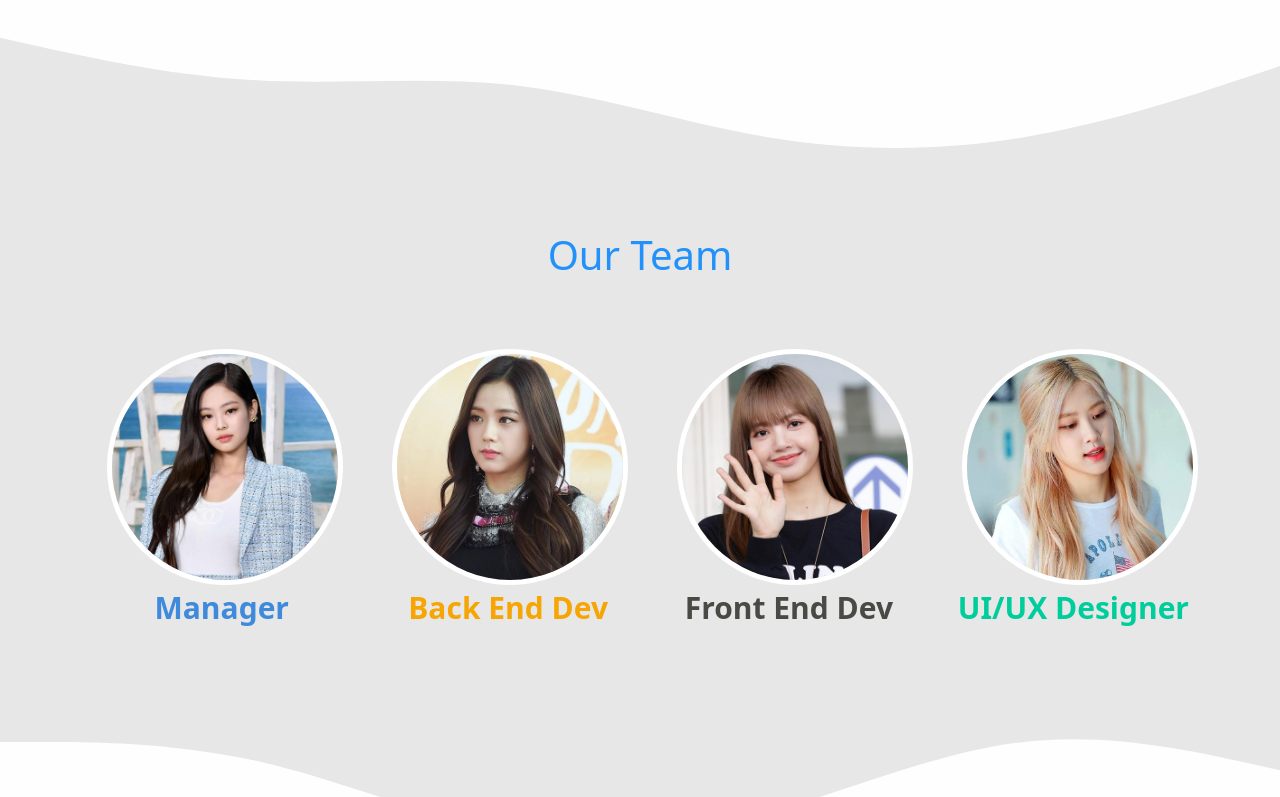
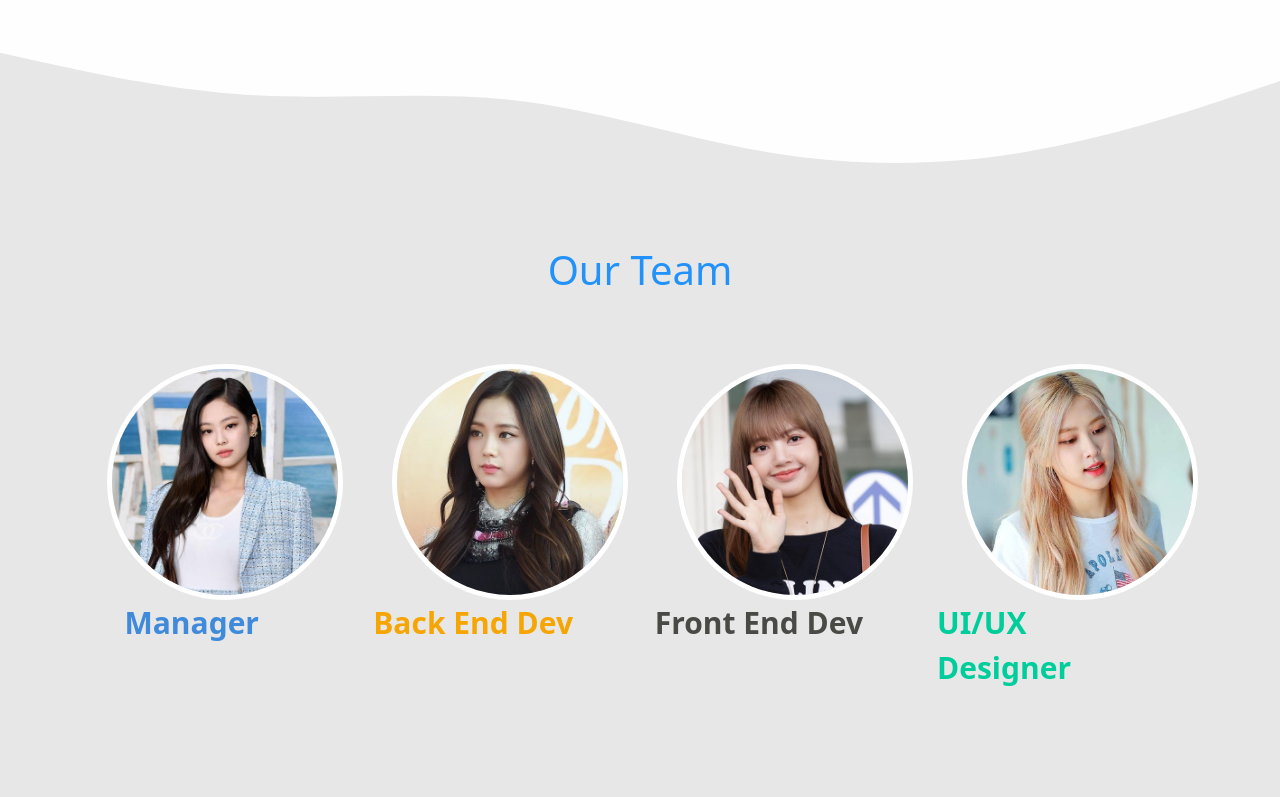
Before and after one commit to amahfuda29/Hacktiv8, a plain HTML site: page index.html in a window 1280 px wide. Shown: the part 3483-4280 px from the top of the page. Drawn offline with nearby package versions, Linux system fonts and the light colour scheme.

Commit message:
perbaikan css team

```diff
--- a/css/style.css
+++ b/css/style.css
@@ -1,7 +1,68 @@
-@media only screen and (max-width: 576px) {
-  .card {
-    margin-bottom: 15px;
+@media (min-width: 576px) {
+  .profiles {
+    margin-bottom: 75px;
   }
+  .jennie {
+    right: 45px !important;
+  }
+  .jisoo {
+    right: 4px !important;
+  }
+  .lisa {
+    right: 1px !important;
+  }
+}
+@media (min-width: 768px) {
+  .profiles {
+    margin-bottom: 75px;
+  }
+  .profiles p {
+    font-size: 25px;
+  }
+  .jennie {
+    right: 84px !important;
+  }
+  .jisoo {
+    right: 55px !important;
+  }
+  .lisa {
+    right: 50px !important;
+  }
+  .rose {
+    right: 48px !important;
+  }
+  .profiles__group:hover .position {
+    top: 15rem !important;
+  }
+}
+.card {
+  margin-bottom: 15px;
+}
+@media (min-width: 992px) {
+  .profiles {
+    margin-bottom: 75px;
+  }
+  .profiles p {
+    font-size: 25px;
+  }
+  .jennie {
+    right: 84px !important;
+  }
+  .jisoo {
+    right: 55px !important;
+  }
+  .lisa {
+    right: 50px !important;
+  }
+  .rose {
+    right: 48px !important;
+  }
+  .profiles__group:hover .position {
+    top: 15rem !important;
+  }
+}
+.card {
+  margin-bottom: 15px;
 }
 .bg-blue {
   background-color: #2292fa;
--- a/index.html
+++ b/index.html
@@ -158,31 +158,31 @@
           <h1>Our Team</h1>
         </div>
         <div class="row ">
-          <div class="profiles col-6 col-sm-6 col-lg-3 col-md-3 justify-content-center">
+          <div class="profiles col-6 col-sm-6 col-lg-3 justify-content-center">
             <div class="profiles__group">
               <img src="images/jennie.jpg" alt="" />
-              <div class="position" style="right: 54px; color:#3f8adb">Manager</div>
+              <div class="position jennie" style="color:#3f8adb">Manager</div>
               <p>Jennie</p>
             </div>
           </div>
-          <div class="profiles col-6 col-sm-6 col-lg-3 col-md-3 justify-content-center">
+          <div class="profiles col-6 col-sm-6 col-lg-3 justify-content-center">
             <div class="profiles__group">
               <img src="images/jisoo.jpg" alt="" />
-              <div class="position" style="right: 20px; color:#f5a604; ">Back End Dev</div>
+              <div class="position jisoo" style="color:#f5a604; ">Back End Dev</div>
               <p>Jisoo</p>
             </div>
           </div>
-          <div class="profiles col-6 col-sm-6 col-lg-3 col-md-3 justify-content-center">
+          <div class="profiles col-6 col-sm-6 col-lg-3 justify-content-center">
             <div class="profiles__group">
               <img src="images/lisa.jpg" alt="" />
-              <div class="position" style="right: 20px; color:#494a46">Front End Dev</div>
+              <div class="position lisa" style="color:#494a46">Front End Dev</div>
               <p>Lisa</p>
             </div>
           </div>
-          <div class="profiles col-6 col-sm-6 col-lg-3 col-md-3 justify-content-center">
+          <div class="profiles col-6 col-sm-6 col-lg-3 justify-content-center">
             <div class="profiles__group">
               <img src="images/rose.jpg" alt="" />
-              <div class="position" style="right: 9px ;color:#00cd9c;">UI/UX Designer</div>
+              <div class="position rose" style="color:#00cd9c;">UI/UX Designer</div>
               <p>Rosé</p>
             </div>
           </div>
```
